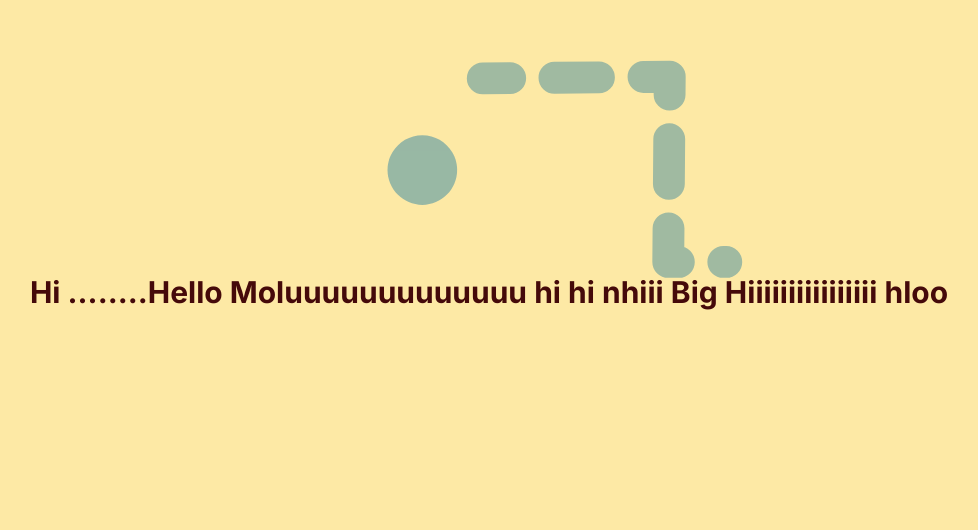
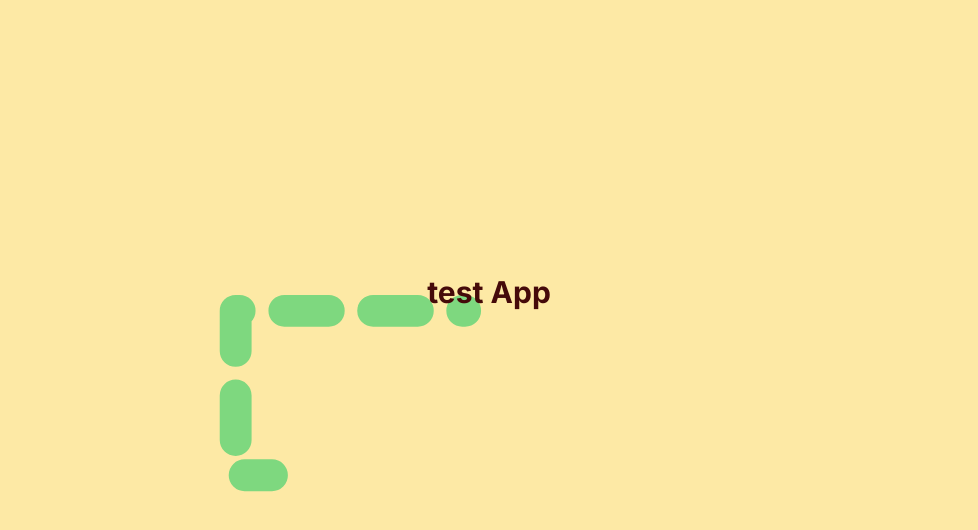
Before and after one commit to NithinVellodan/Discord-link, a Next.js app: page /main in a window 1280 px wide. Shown: the part 104-634 px from the top of the page, without its empty margins (151-1129 px from the left). Built offline with nearby package versions, Linux system fonts and the light colour scheme.

Commit message:
tested push

```diff
--- a/app/main/page.tsx
+++ b/app/main/page.tsx
@@ -24,10 +24,7 @@ export default function Main() {
         <div className="absolute top-0 left-0 w-full h-full bg-opacity-50 bg-amber-300"></div>
         {/* Content */}
         <div className="absolute top-0 left-0 w-full h-full py-3 px-3 flex items-center justify-center">
-          <h1 className="text-3xl text-red-950 font-bold mb-2">
-            Hi ........Hello Moluuuuuuuuuuuuu hi hi nhiii Big Hiiiiiiiiiiiiiiii
-            hloo
-          </h1>
+          <h1 className="text-3xl text-red-950 font-bold mb-2">test App</h1>
         </div>
       </div>
     </div>
```
